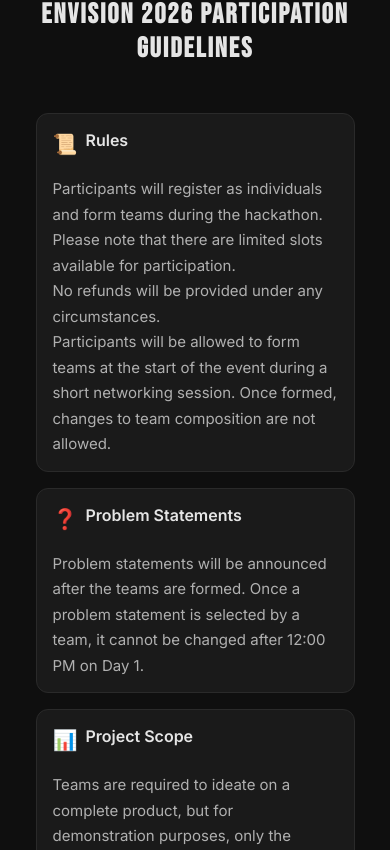
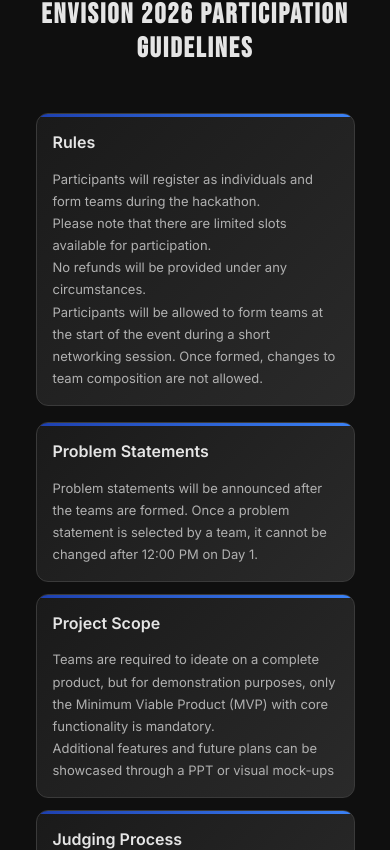
Before and after one commit to gkavinrajanCodes/envision, a React (Vite) app: page / in a window 390 px wide. Shown: the part 3094-3944 px from the top of the page. Built offline with nearby package versions, Linux system fonts and the light colour scheme.

Commit message:
rearranged FAQ into cards

```diff
--- a/src/Components/FAQ/FAQ.css
+++ b/src/Components/FAQ/FAQ.css
@@ -39,6 +39,9 @@
 .faq-content {
     margin-top: 16px;
     animation: fadeIn 0.3s ease-out;
+    display: flex;
+    flex-direction: column;
+    gap: 24px;
 }
 
 .faq-item {
@@ -70,6 +73,63 @@
     flex-shrink: 0;
 }
 
+/* New Card Layout Styles */
+.faq-cards-container {
+    display: flex;
+    gap: 20px;
+    justify-content: space-between;
+}
+
+.faq-card {
+    flex: 1;
+    background: linear-gradient(135deg, #1a1a1a 0%, #2a2a2a 100%);
+    border: 1px solid #3a3a3a;
+    border-radius: 12px;
+    padding: 24px;
+    transition: all 0.3s ease;
+    position: relative;
+    overflow: hidden;
+}
+
+.faq-card::before {
+    content: '';
+    position: absolute;
+    top: 0;
+    left: 0;
+    right: 0;
+    height: 3px;
+    background: linear-gradient(90deg, #1E40AF, #3B82F6);
+}
+
+.faq-card:hover {
+    transform: translateY(-4px);
+    box-shadow: 0 8px 20px rgba(30, 64, 175, 0.2);
+    border-color: #1E40AF;
+}
+
+.faq-card-question {
+    font-size: clamp(15px, 2.5vw, 17px);
+    font-weight: 600;
+    color: #e5e5e5;
+    margin-bottom: 12px;
+    display: flex;
+    align-items: flex-start;
+    gap: 8px;
+}
+
+.faq-card-question span {
+    color: #1E40AF;
+    font-size: 18px;
+    flex-shrink: 0;
+}
+
+.faq-card-answer {
+    color: #b0b0b0;
+    line-height: 1.7;
+    white-space: pre-line;
+    font-size: 14px;
+}
+
 .faq-answer {
     color: #b0b0b0;
     line-height: 1.8;
@@ -94,12 +154,34 @@
         margin: 64px auto;
     }
 
+    .faq-content {
+        gap: 20px;
+    }
+
     .faq-button {
         padding: 16px 20px;
     }
 
     .faq-item {
         padding: 16px 20px;
+    }
+
+    /* Card Layout - Mobile Responsive */
+    .faq-cards-container {
+        flex-direction: column;
+        gap: 16px;
+    }
+
+    .faq-card {
+        padding: 20px;
+    }
+
+    .faq-card-question {
+        font-size: 16px;
+    }
+
+    .faq-card-answer {
+        font-size: 13px;
     }
 }
 
@@ -109,6 +191,10 @@
         padding: 0 16px;
     }
 
+    .faq-content {
+        gap: 16px;
+    }
+
     .faq-button {
         padding: 14px 16px;
     }
@@ -116,4 +202,16 @@
     .faq-item {
         padding: 14px 16px;
     }
+
+    .faq-cards-container {
+        gap: 12px;
+    }
+
+    .faq-card {
+        padding: 16px;
+    }
+
+    .faq-card-question span {
+        font-size: 16px;
+    }
 }
--- a/src/Components/FAQ/FAQ.jsx
+++ b/src/Components/FAQ/FAQ.jsx
@@ -1,13 +1,14 @@
 import './FAQ.css';
 
 const FAQ = () => {
-  const faqData = [
-    {
-      question: "Rules",
-      emoji: "📜",
-      answer:
-        "Participants will register as individuals and form teams during the hackathon.\nPlease note that there are limited slots available for participation.\nNo refunds will be provided under any circumstances.\nParticipants will be allowed to form teams at the start of the event during a short networking session. Once formed, changes to team composition are not allowed.",
-    },
+  const rulesData = {
+    question: "Rules",
+    emoji: "📜",
+    answer:
+      "Participants will register as individuals and form teams during the hackathon.\nPlease note that there are limited slots available for participation.\nNo refunds will be provided under any circumstances.\nParticipants will be allowed to form teams at the start of the event during a short networking session. Once formed, changes to team composition are not allowed.",
+  };
+
+  const cardData = [
     {
       question: "Problem Statements",
       emoji: "❓",
@@ -21,8 +22,11 @@
     {
       question: "Judging Process",
       emoji: "⚖️",
-      answer: "The mentors will conduct several reviews  of all projects during the 24 hours.\nThe final judging and evaluations will take place at the end of 24 hours.",
+      answer: "The mentors will conduct several reviews of all projects during the 24 hours.\nThe final judging and evaluations will take place at the end of 24 hours.",
     },
+  ];
+
+  const additionalRulesData = [
     {
       question: "Technical Requirements",
       emoji: "💻",
@@ -38,13 +42,33 @@
   return (
     <div className="faq-container" id="faq">
       <div className="faq-content">
-        {faqData.map((faq, index) => (
-          <div key={index} className="faq-item">
-            <h3 className="faq-question">
-              <span>{faq.emoji}</span>
+        {/* Rules Section */}
+        <div className="faq-card">
+          <h3 className="faq-card-question">
+            {rulesData.question}
+          </h3>
+          <p className="faq-card-answer">{rulesData.answer}</p>
+        </div>
+
+        {/* Card Section - Flex Layout */}
+        <div className="faq-cards-container">
+          {cardData.map((card, index) => (
+            <div key={index} className="faq-card">
+              <h3 className="faq-card-question">
+                {card.question}
+              </h3>
+              <p className="faq-card-answer">{card.answer}</p>
+            </div>
+          ))}
+        </div>
+
+        {/* Additional Rules Section */}
+        {additionalRulesData.map((faq, index) => (
+          <div key={index} className="faq-card">
+            <h3 className="faq-card-question">
               {faq.question}
             </h3>
-            <p className="faq-answer">{faq.answer}</p>
+            <p className="faq-card-answer">{faq.answer}</p>
           </div>
         ))}
       </div>
```
